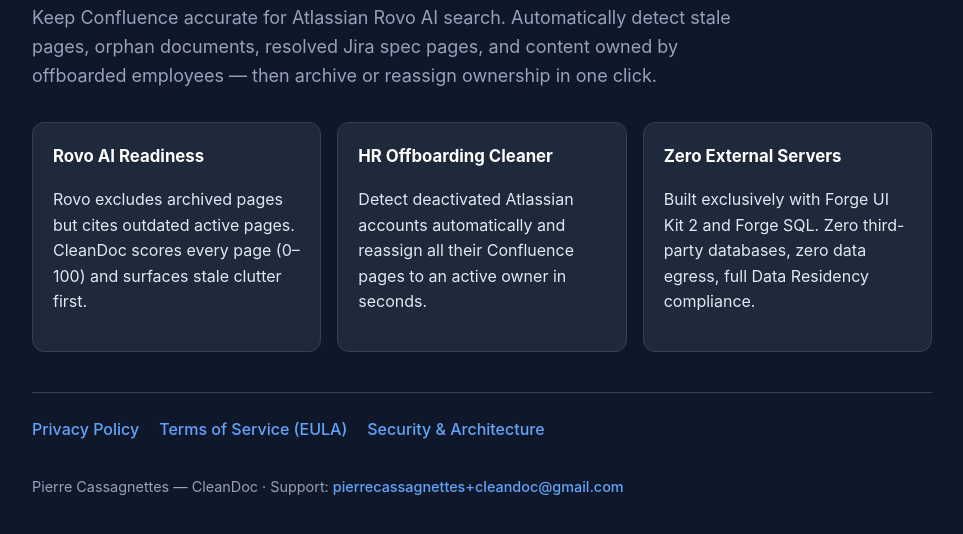
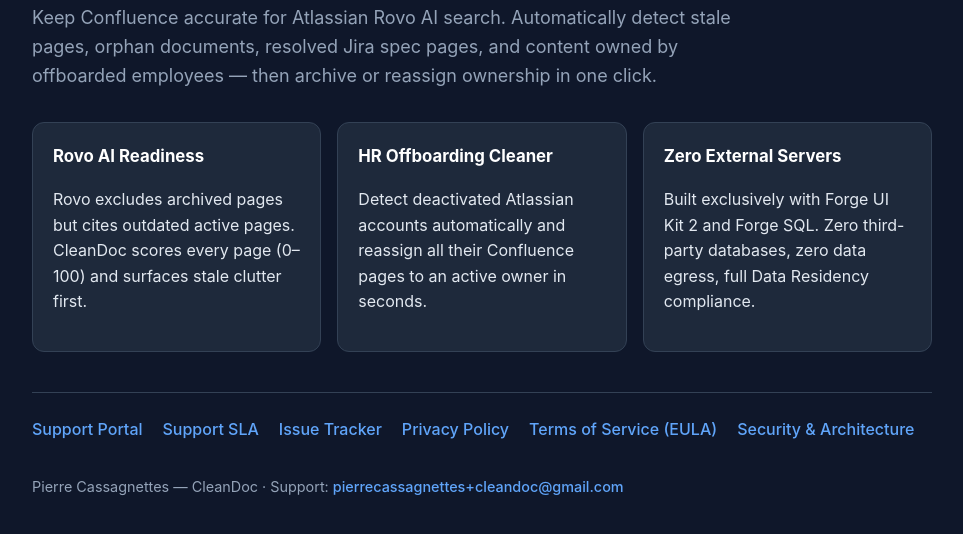
Before and after one commit to Pierre38610/cleandoc-confluence, a plain HTML site: page index.html in a window 1280 px wide. Shown: the part 224-758 px from the top of the page, without its empty margins (158-1121 px from the left). Drawn offline with Linux system fonts and the light colour scheme.

Commit message:
Add/update index.html for CleanDoc support portal & SLA

```diff
--- a/index.html
+++ b/index.html
@@ -42,6 +42,9 @@
       </div>
     </div>
     <div class="links">
+      <a href="support.html">Support Portal</a>
+      <a href="sla.html">Support SLA</a>
+      <a href="https://github.com/Pierre38610/cleandoc-confluence/issues">Issue Tracker</a>
       <a href="privacy.html">Privacy Policy</a>
       <a href="terms.html">Terms of Service (EULA)</a>
       <a href="security.html">Security &amp; Architecture</a>
```
